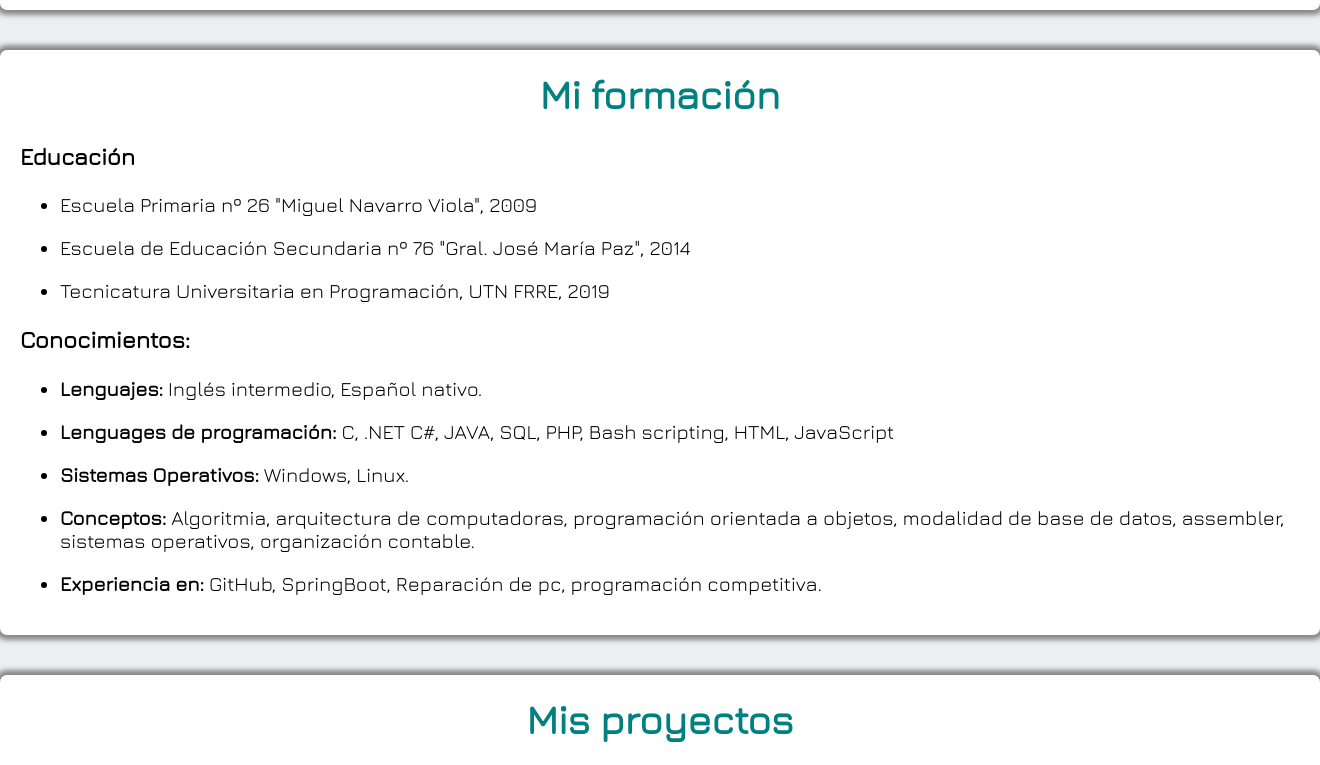
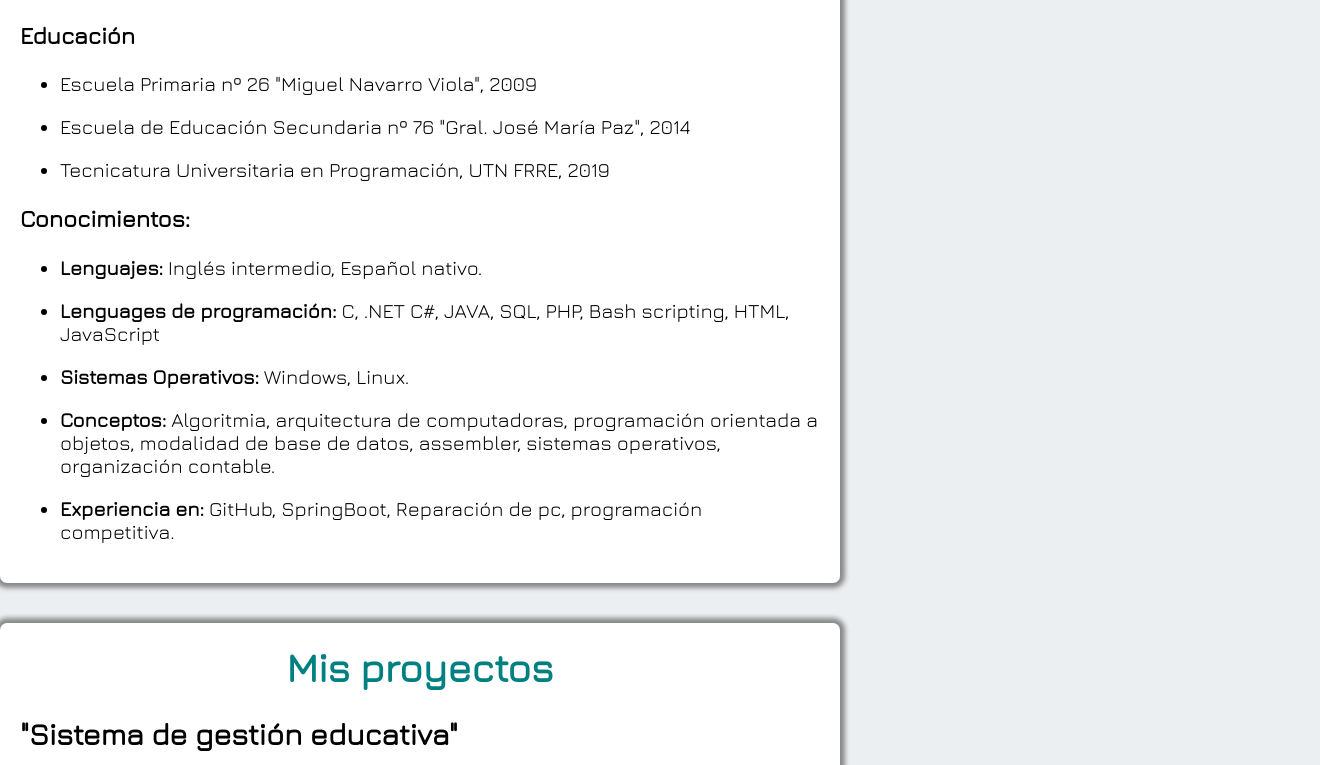
Before and after one commit to LucasNahuel/LucasNahuel.github.io, a plain HTML site: page index.html in a window 1280 px wide. Shown: the part 995-1760 px from the top of the page, 1320 px wide, since content can reach past the window. Drawn offline with nearby package versions, Linux system fonts and the light colour scheme.

Commit message:
Update styles.css

```diff
--- a/styles.css
+++ b/styles.css
@@ -138,8 +138,6 @@ body {
   }
 
   .carta{
-    width: 100%;
-    max-width: 100%;
     margin: 2em 0;
     }
 }
```
